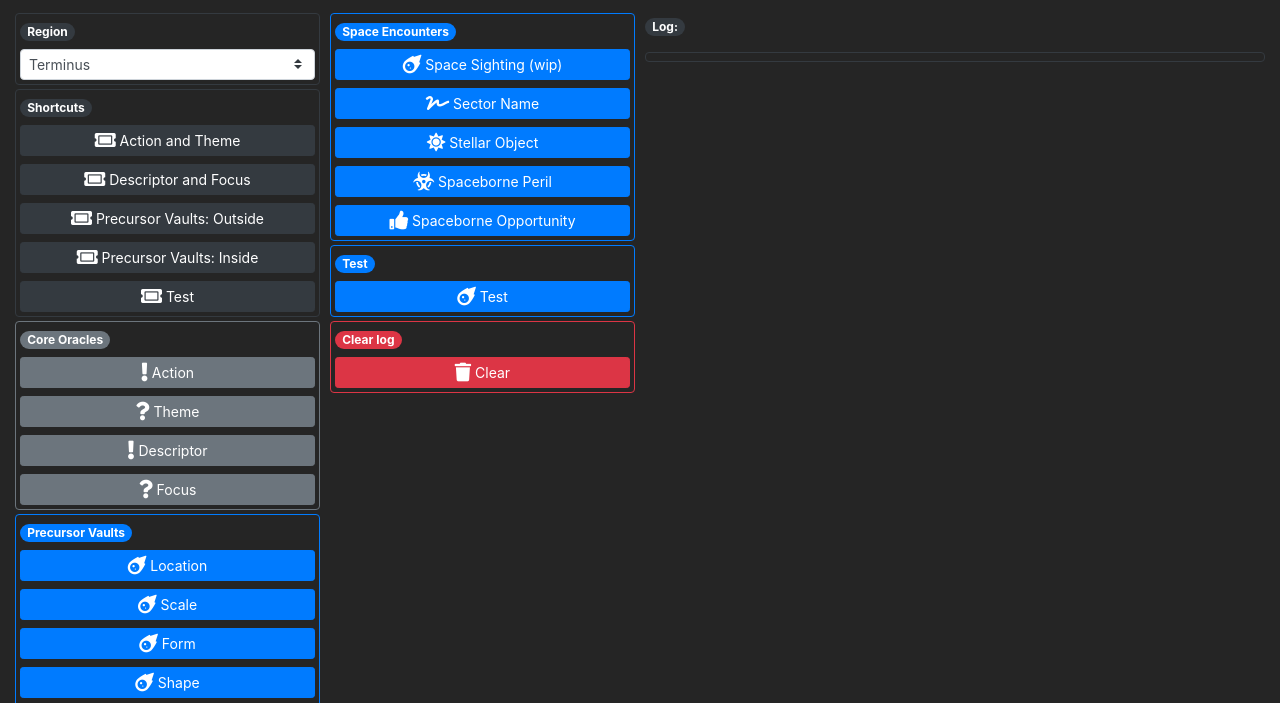
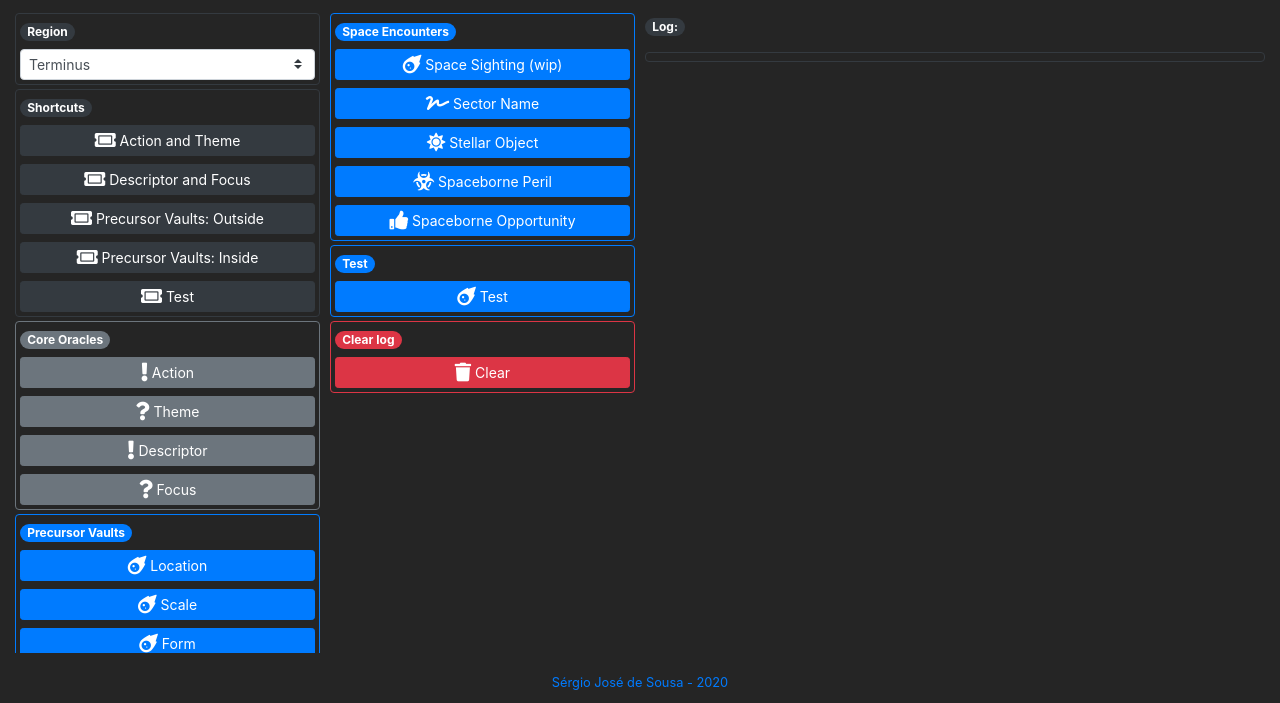
Before and after one commit to SergioSJS/starforged_oracle, a plain HTML site: page en/index.html in a window 1280 px wide. Shown: the part 97-800 px from the top of the page. Drawn offline with Linux system fonts and the light colour scheme.

Commit message:
Add scroll, mark progress

```diff
--- a/en/css/main.css
+++ b/en/css/main.css
@@ -1,8 +1,33 @@
 html body {
-    background-color: rgb(37, 37, 37);
+    background-color: #252525;
     color: aliceblue;
 }
 
 .modal-content{
-    background-color: rgb(37, 37, 37) !important;
+    background-color: #252525 !important;
 }
+
+.container-size{
+    height: 80vh;
+    overflow: auto;
+}
+
+
+.style-3::-webkit-scrollbar-track
+{
+	-webkit-box-shadow: inset 0 0 6px rgba(0,0,0,0.3);
+    border-radius: 10px;
+	background-color: #F5E5E5;
+}
+
+.style-3::-webkit-scrollbar
+{
+	width: 10px;
+	background-color: #252525;
+}
+
+.style-3::-webkit-scrollbar-thumb
+{
+	background-color: #454040;
+    border-radius: 10px;
+}
--- a/en/index.html
+++ b/en/index.html
@@ -36,16 +36,16 @@
                 </div>
             </div>
             <div class="form-group form-row">
-                <div class="col-lx-2 col-lg-3 col-md-3 col-sm-3 col-6" id='col1'>
+                <div class="col-lx-2 col-lg-3 col-md-3 col-sm-3 col-6 container-size style-3" id='col1' >
 
 
                 </div>
 
-                <div class="col-lx-2 col-lg-3  col-md-3 col-sm-3 col-6" id='col2'>
+                <div class="col-lx-2 col-lg-3  col-md-3 col-sm-3 col-6 container-size style-3" id='col2'>
 
                 </div>
 
-                <div class="col-lx-6 col-lg-6  col-md-6 col-sm-6 col-12">
+                <div class="col-lx-6 col-lg-6  col-md-6 col-sm-6 col-12 container-size style-3">
                     <div>
                         <label class='badge badge-pill badge-dark'>Log:</label>
                     </div>
```
